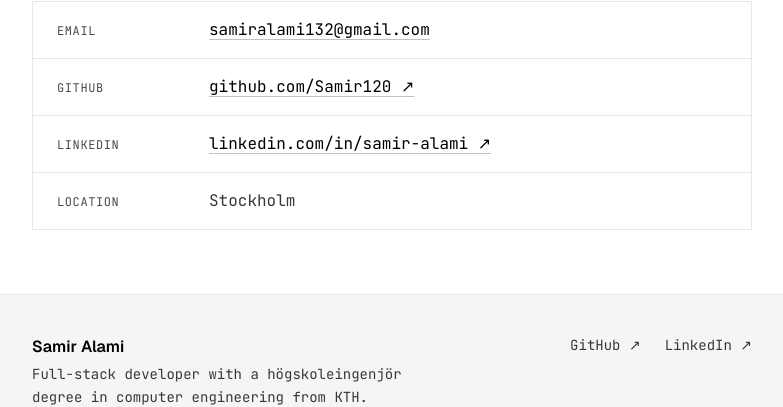
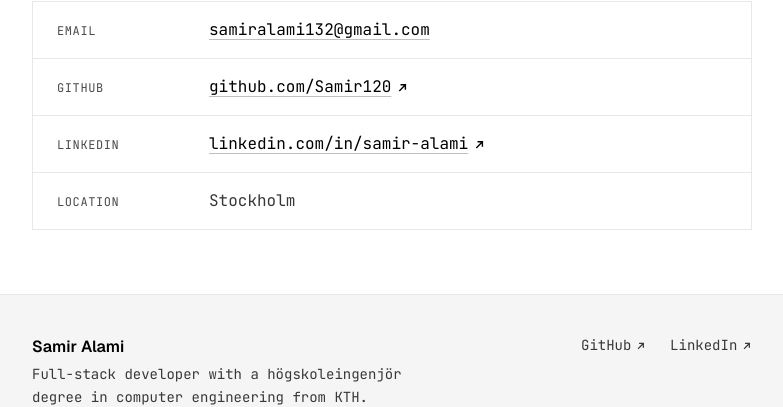
Before and after one commit to Samir120/portfolio, a Next.js app: page /contact in a window 1280 px wide. Shown: the part 322-729 px from the top of the page, without its empty margins (248-1031 px from the left). Built offline with nearby package versions, Linux system fonts and the light colour scheme; no server answers.

Commit message:
fix: draw the external link arrow so ios cannot render it as emoji

```diff
--- a/components/external-link.tsx
+++ b/components/external-link.tsx
@@ -6,6 +6,8 @@ type ExternalLinkProps = {
   children: ReactNode;
 };
 
+// The arrow is drawn: the ↗ character is not in the latin font subset, and
+// iOS falls back to its colour emoji for it.
 export function ExternalLink({ href, className, children }: ExternalLinkProps) {
   return (
     <a
@@ -15,7 +17,17 @@ export function ExternalLink({ href, className, children }: ExternalLinkProps) {
       className={className}
     >
       {children}
-      <span aria-hidden="true"> ↗</span>
+      <svg
+        aria-hidden="true"
+        viewBox="0 0 12 12"
+        fill="none"
+        stroke="currentColor"
+        strokeWidth="1.5"
+        strokeLinecap="square"
+        className="ml-[0.35em] inline-block size-[0.7em]"
+      >
+        <path d="M3 9 9 3M4.5 3H9v4.5" />
+      </svg>
       <span className="sr-only"> (opens in a new tab)</span>
     </a>
   );
```
